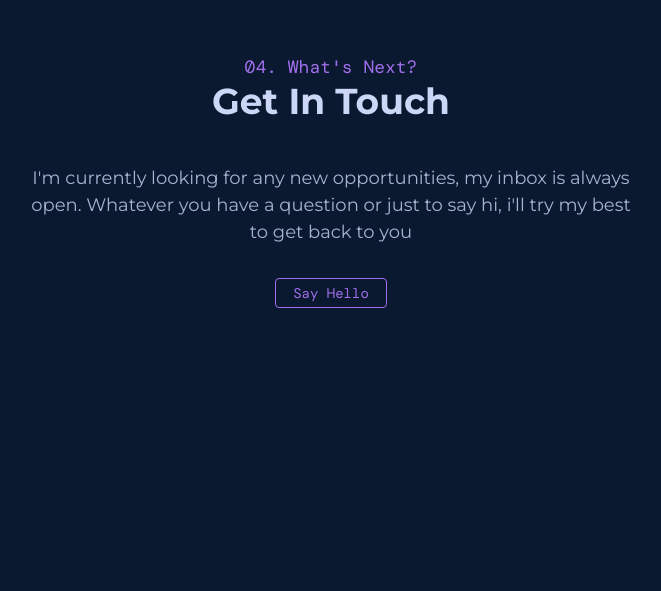
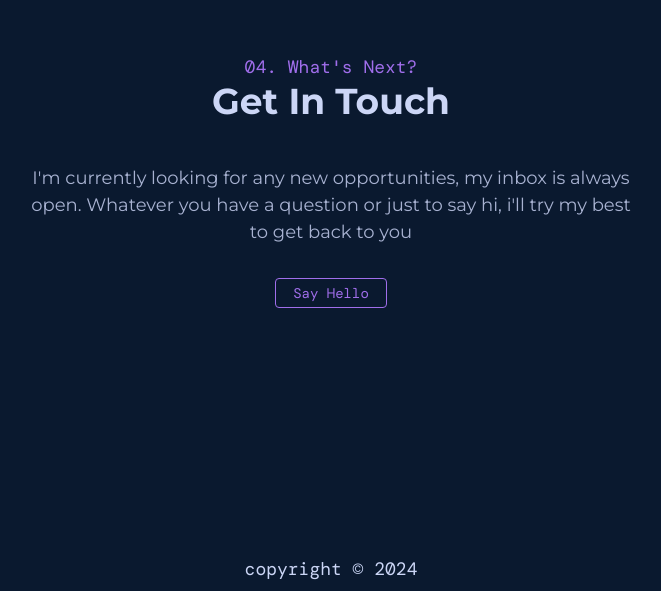
Before and after one commit to FthRobby/portfolio-next, a Next.js app: page / in a window 1280 px wide. Shown: the part 4235-4826 px from the top of the page, without its empty margins (309-970 px from the left). Before the commit the page ends 4799 px from the top, so only its background shows below. Built offline with nearby package versions, Linux system fonts and the light colour scheme; a web font is replaced by a local one.

Commit message:
🐛 fix: update footer

```diff
--- a/components/Footer.tsx
+++ b/components/Footer.tsx
@@ -6,7 +6,6 @@ import { motion as m } from "framer-motion";
 export default function Footer() {
   return (
     <footer className={mono.className}>
-      {/* Social Mobile */}
       <div className="social-mobile">
         {social.slice(0, 3).map((item, id) => (
           <a key={id} href={item.link} className={`${mono.className} `}>
@@ -14,7 +13,6 @@ export default function Footer() {
           </a>
         ))}
       </div>
-      {/* Social Desktop */}
       <m.div
         initial={{ y: 330 }}
         animate={{ y: 0 }}
@@ -27,17 +25,17 @@ export default function Footer() {
               <a href={item.link} className={`${mono.className} li-nav`}>
                 <item.icon size="25" />
               </a>
-              <span className="tooltip">
-                {/* Tooltip */}
-                {item.title}
-              </span>
+              <span className="tooltip">{item.title}</span>
             </div>
             <div className="h-16 w-px bg-gray1"></div>
           </div>
         ))}
       </m.div>
-
-      {/* Social Desktop Mail */}
+      <m.div>
+        <p className={`${mono.className} text-gray1 hover:text-purple`}>
+          copyright &copy; 2024
+        </p>
+      </m.div>
       <m.div
         initial={{ y: 330 }}
         animate={{ y: 0 }}
```
